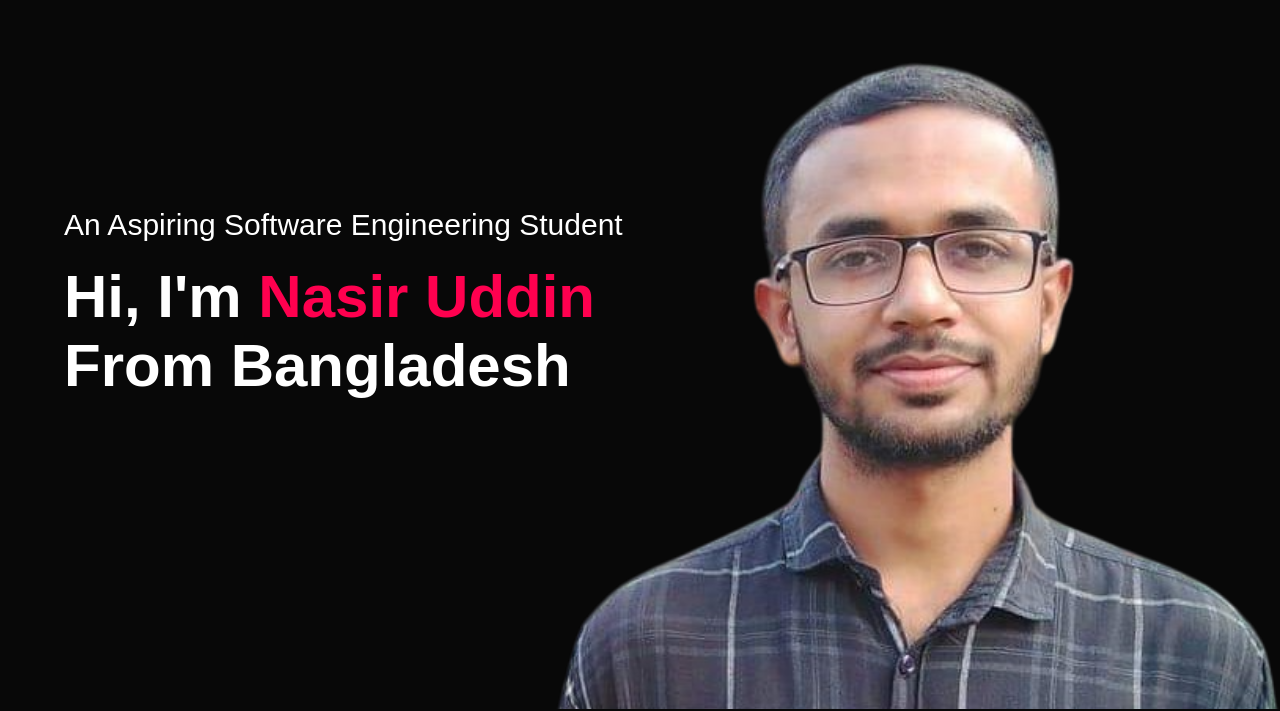
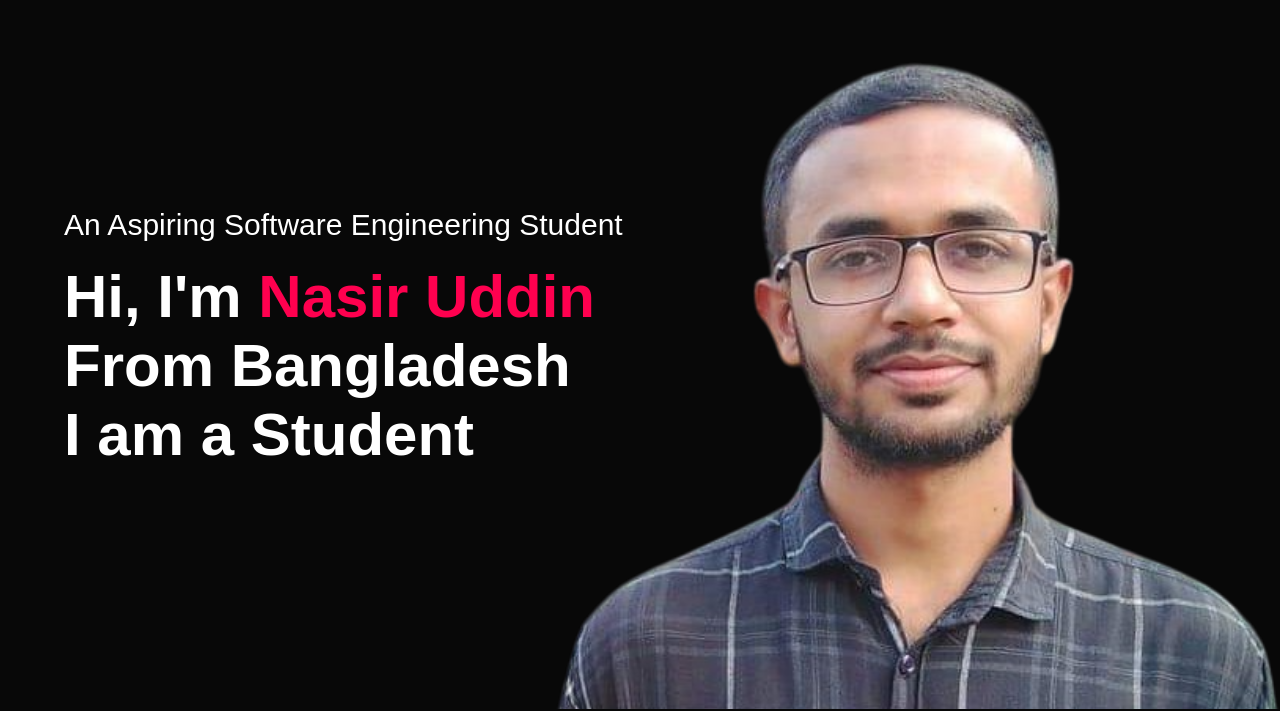
Before and after one commit to Nasir-1310/My-Portfolio, a plain HTML site: page index.html in a window 1280 px wide. Shown: the part 91-802 px from the top of the page. Drawn offline with Linux system fonts and the light colour scheme.

Commit message:
CI/CD_checking

```diff
--- a/index.html
+++ b/index.html
@@ -25,7 +25,7 @@
             </nav>
             <div class="header-text">
                 <p>An Aspiring Software Engineering Student</p>
-                <h1>Hi, I'm<span> Nasir Uddin</span><br>From Bangladesh</h1>
+                <h1>Hi, I'm<span> Nasir Uddin</span><br>From Bangladesh <br>I am a Student</h1>
             </div>
         </div>
     </div>
```
